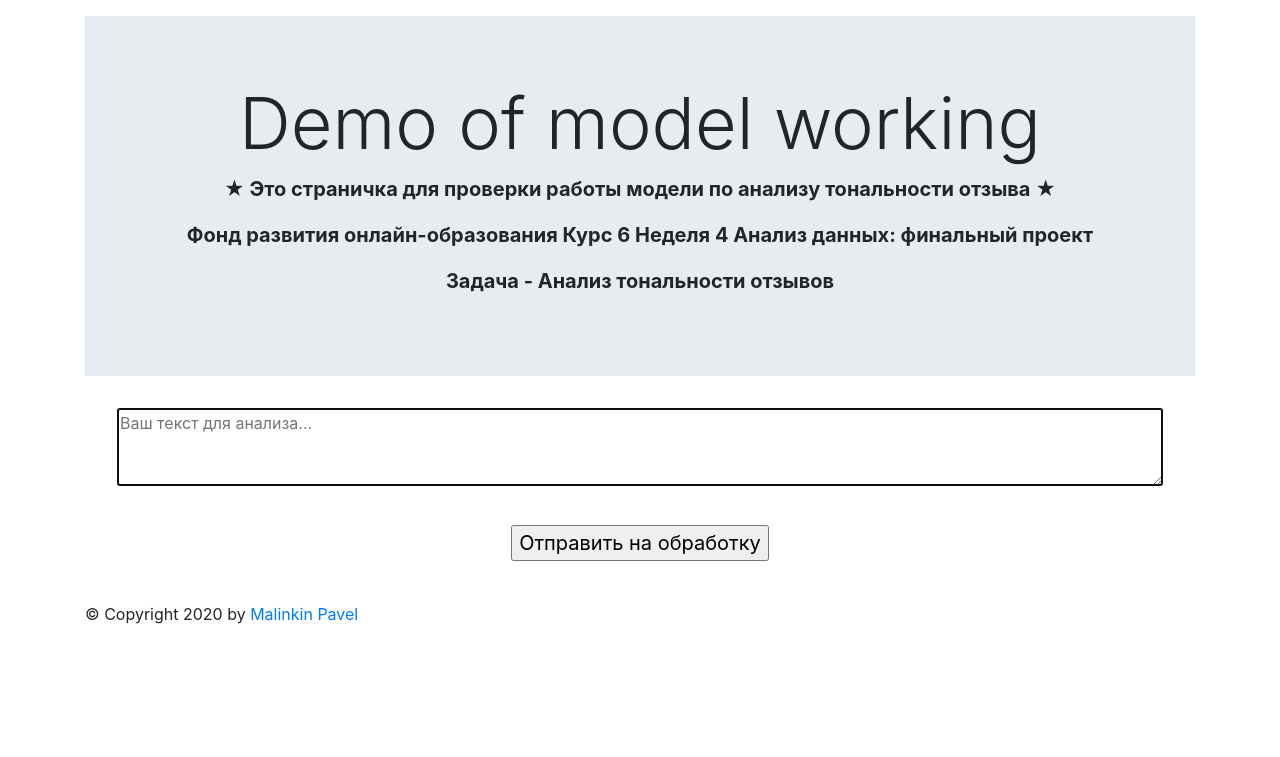
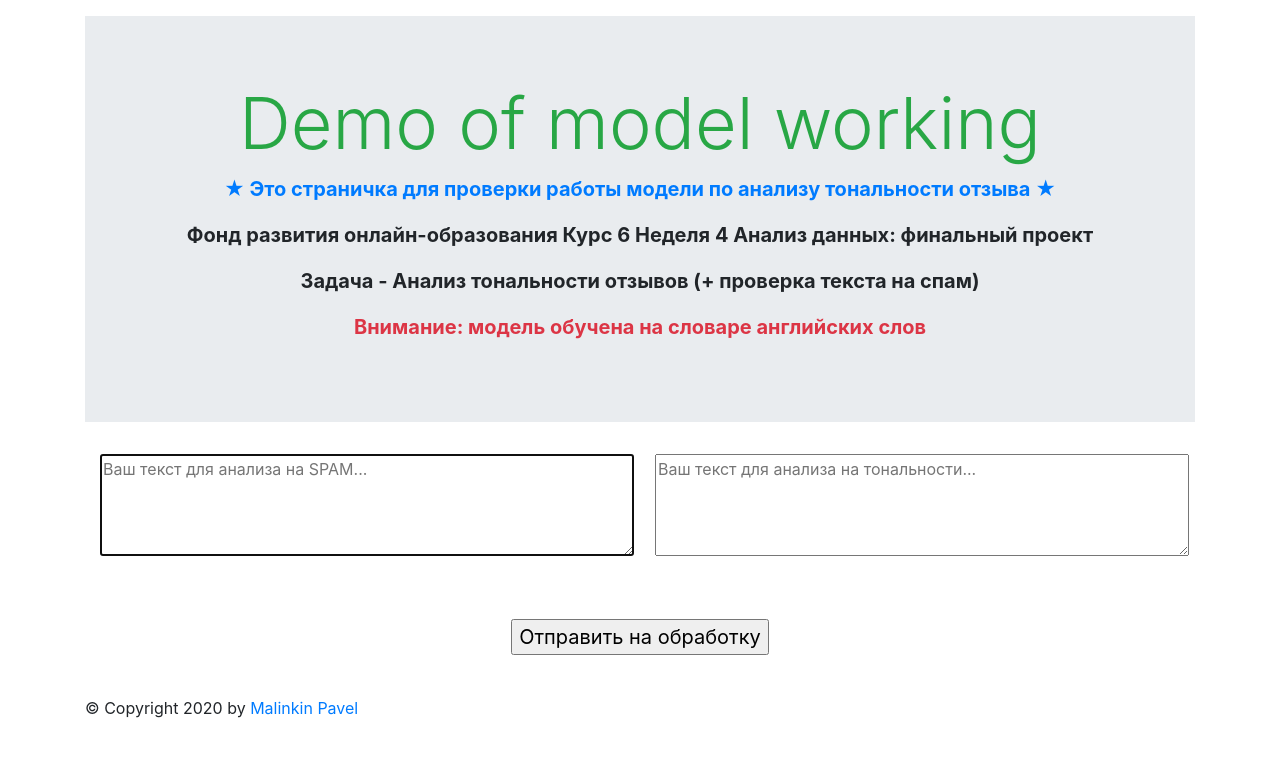
Before and after one commit to pavmal/demo_analysis_text, a Flask app: page / in a window 1280 px wide. Shown: the top 757 px of the page. Run offline with Flask 2, Linux system fonts and the light colour scheme; parts of the project's set-up code (start-up, migrations or seed data) failed here and were passed over; some libraries are stand-ins or nearby versions.

Commit message:
version 2 analysis SPAM and tone

```diff
--- a/app.py
+++ b/app.py
@@ -1,83 +1,78 @@
 import os, time
-import pickle
 from flask import Flask, render_template, request
 from flask_wtf import FlaskForm
 from wtforms import StringField, TextAreaField, SubmitField
 from wtforms.validators import Length
-from flask_wtf.csrf import CSRFProtect
+import models
 
+# sec_key = os.environ['SEC_KEY']
 SECRET_KEY = os.urandom(32)
-
-class SentimentClassifier(object):
-    def __init__(self):
-        with open('model.pkl', 'rb') as f:
-            self.model = pickle.load(f)
-        self.classes_dict = {0: "negative", 1: "positive", -1: "prediction error"}
-
-    @staticmethod
-    def get_probability_words(probability):
-        if probability < 0.55:
-            return "neutral or uncertain"
-        if probability < 0.7:
-            return "probably"
-        if probability > 0.95:
-            return "certain"
-        else:
-            return ""
-
-    def predict_text(self, text):
-        try:
-            return self.model.predict(text)[0], self.model.predict_proba(text)[0][1]
-        except:
-            print("prediction error")
-            return -1, 0.8
-
-    def predict_list(self, list_of_texts):
-        try:
-            return self.model.predict([list_of_texts]), self.model.predict_proba([list_of_texts])
-        except:
-            print('prediction error')
-            return None
-
-    def get_prediction_message(self, text):
-        text_ls = []
-        text_ls.append(text)
-        text = text_ls
-        prediction = self.predict_text(text)
-        class_prediction = prediction[0]
-        prediction_probability = prediction[1]
-        return self.get_probability_words(prediction_probability) + "," + self.classes_dict[
-            class_prediction] + "," + str(round(prediction_probability * 100, 2))
-
 
 print("Preparing classifier")
 start_time = time.time()
-classifier = SentimentClassifier()
+spam_classifier = models.SentimentClassifier()
+tone_classifier = models.ToneSentimentClassifier()
 print("Classifier is ready")
 print(time.time() - start_time, "seconds")
 
 
 class DemoModel(FlaskForm):
-    analis_text = TextAreaField('Текст для анализа тональности', validators=[Length(min=0, max=250)])
+    """
+    analis_text: поле формы для ввода текста для анализа
+    submit: кнопка отправки текста на обработку
+    """
+    analis_text = TextAreaField('Текст для анализа на спам', validators=[Length(min=0, max=250)])
+    analis_text_tone = TextAreaField('Текст для анализа тональности', validators=[Length(min=0, max=250)])
     submit = SubmitField('Отправить на обработку')
+
 
 app = Flask(__name__)
 app.secret_key = SECRET_KEY
-#csrf = CSRFProtect(app)
+
 
 @app.route('/', methods=['GET', 'POST'])
 def render_main():
     form = DemoModel()
     if request.method == "POST":
+
+        # for SPAM
         user_text = form.analis_text.data
-        #print(user_text)
-        predictions = classifier.get_prediction_message(user_text).split(',')
-        #print(predictions)
-        prediction_message = 'Ваш отзыв классифицирован как ' + predictions[1] + \
-                             ' и относится к целевому классу с вероятностью: ' + predictions[2] + r'%'
-        return render_template('demo.html', form=form, result=prediction_message)
+        if user_text != '':
+            predictions = spam_classifier.get_prediction_message(user_text).split(',')
+            if predictions[1] == 'positive':  # class 1 - SPAM
+                class_res = 'SPAM'
+                persent = predictions[2]
+            elif predictions[1] == 'negative':
+                class_res = 'NOT SPAM'
+                persent = str(100 - float(predictions[2]))
+            else:
+                class_res = 'NEUTRAL'
+                persent = predictions[2]
+            prediction_message = 'Ваш текст классифицирован как: {} c вероятностью: {} %'.format(class_res, persent)
+        else:
+            prediction_message = None
+
+        # for tone analysis
+        user_text_tone = form.analis_text_tone.data
+        if user_text_tone != '':
+            predictions_tone = tone_classifier.get_prediction_message(user_text_tone).split(',')
+            if predictions_tone[1] == 'positive':  # class 1 - positive feedback
+                class_res_tone = 'POSITIVE FEEDBACK'
+                persent_tone = predictions_tone[2]
+            elif predictions_tone[1] == 'negative':
+                class_res_tone = 'NEGATIVE FEEDBACK'
+                persent_tone = str(100 - float(predictions_tone[2]))
+            else:
+                class_res_tone = 'NEUTRAL'
+                persent_tone = predictions_tone[2]
+            prediction_message_tone = 'Ваш отзыв классифицирован как: {} c вероятностью: {} %'.format(class_res_tone,
+                                                                                                      persent_tone)
+        else:
+            prediction_message_tone = None
+
+        return render_template('demo.html', form=form, result=prediction_message, result_tone=prediction_message_tone)
     else:
-        return render_template('demo.html', form=form, result=None)
+        return render_template('demo.html', form=form, result=None, result_tone=None)
 
 
 @app.route('/about/')
@@ -90,5 +85,5 @@ def render_about():
 
 
 if __name__ == '__main__':
-    #app.config['SECRET_KEY'] = SECRET_KEY
-    app.run()  # for gunicorn server
+    app.run('127.0.0.1', 7799, debug=True)
+# app.run()  # for gunicorn server
--- a/templates/about.html
+++ b/templates/about.html
@@ -11,7 +11,7 @@
 <body>}
 <main>
     <div class="container mt-4">
-        <h1 class="text-center">★ Привет всему Data Science сообществу! ★</h1>
+        <h1 class="text-center text-primary">★ Привет всему Data Science сообществу! ★</h1>
         <section class="mt-2 pb-2">
             <div class="card mb-2">
                 <div class="embed-responsive embed-responsive-16by9">
@@ -19,7 +19,8 @@
                          src="https://pbs.twimg.com/media/Dz8Gf8qXgAMVmv3.jpg:small" alt=""/>
                 </div>
                 <div class="card-body">
-                    <h1 class="h5 card-title text-center">★★★ Для анализа тональности текстов используется библиотека
+                    <h1 class="h5 card-title text-center text-info">★★★ Для анализа тональности текстов используется
+                        библиотека
                         SpaCy ★★★</h1>
                 </div>
             </div>
--- a/templates/demo.html
+++ b/templates/demo.html
@@ -12,24 +12,36 @@
 <main class="container mt-3">
     <div class="jumbotron jumbotron-fluid">
         <div class="container">
-            <h2 class="display-3 text-center">Demo of model working</h2>
-            <p class="lead text-center font-weight-bold">★ Это страничка для проверки работы модели по анализу
+            <h2 class="display-3 text-center text-success">Demo of model working</h2>
+            <p class="lead text-center font-weight-bold text-primary">★ Это страничка для проверки работы модели по анализу
                 тональности отзыва ★</p>
             <p class="lead text-center font-weight-bold">Фонд развития онлайн-образования Курс 6 Неделя 4 Анализ данных:
                 финальный проект</p>
-            <p class="lead text-center font-weight-bold">Задача - Анализ тональности отзывов</p>
+            <p class="lead text-center font-weight-bold">Задача - Анализ тональности отзывов (+ проверка текста на спам)</p>
+            <p class="lead text-center font-weight-bold text-danger">Внимание: модель обучена на словаре английских слов</p>
         </div>
     </div>
 
-    <div class="container mt-4">
+    <div class="container mt-2">
         <form action="/" method="POST">
-            <p class="text-center">
-                {{ form.analis_text(cols=100, rows=3, placeholder='Ваш текст для анализа...', autofocus=True,
-                required=True) }}<br>
-            </p>
+            <div class="row">
+                <div class="col-6">
+                    <p class="text-center">
+                        {{ form.analis_text(cols=50, rows=4, placeholder='Ваш текст для анализа на SPAM...',
+                        autofocus=True) }}<br>
+                    </p><br>
+                    {% if result != None %} {% include 'result.html' %} {% endif %}
+                </div>
+                <div class="col-6">
+                    <p class="text-center">
+                        {{ form.analis_text_tone(cols=50, rows=4, placeholder='Ваш текст для анализа на тональности...')
+                        }}<br>
+                    </p><br>
+                    {% if result_tone != None %} {% include 'result_tone.html' %} {% endif %}
+                </div>
+            </div>
             <p class="text-center"><a href="/" class="btn btn-link btn-lg m-2">{{ form.submit() }}</a></p>
         </form>
-        {% if result != None %} {% include 'result.html' %} {% endif %}
     </div>
 </main>
 
--- a/templates/result.html
+++ b/templates/result.html
@@ -1,4 +1,4 @@
 <div class="container mt-2">
-    <h2 class="lead text-center font-weight-bold">Результат работы модели:</h2>
+    <h3 class="lead text-center font-weight-bold">Результат работы модели на наличие спама:</h3>
     <h4 class="lead text-center font-weight-bold">{{ result }}</h4>
 </div>
--- /dev/null
+++ b/templates/result_tone.html
@@ -0,0 +1,4 @@
+<div class="container mt-2">
+    <h3 class="lead text-center font-weight-bold">Результат анализа тональности текста:</h3>
+    <h4 class="lead text-center font-weight-bold">{{ result_tone }}</h4>
+</div>
```
Also changed, not shown: models.py (added, +73 -0 lines), requirements.txt (+6 -6 lines), README.md, 1 other file.
